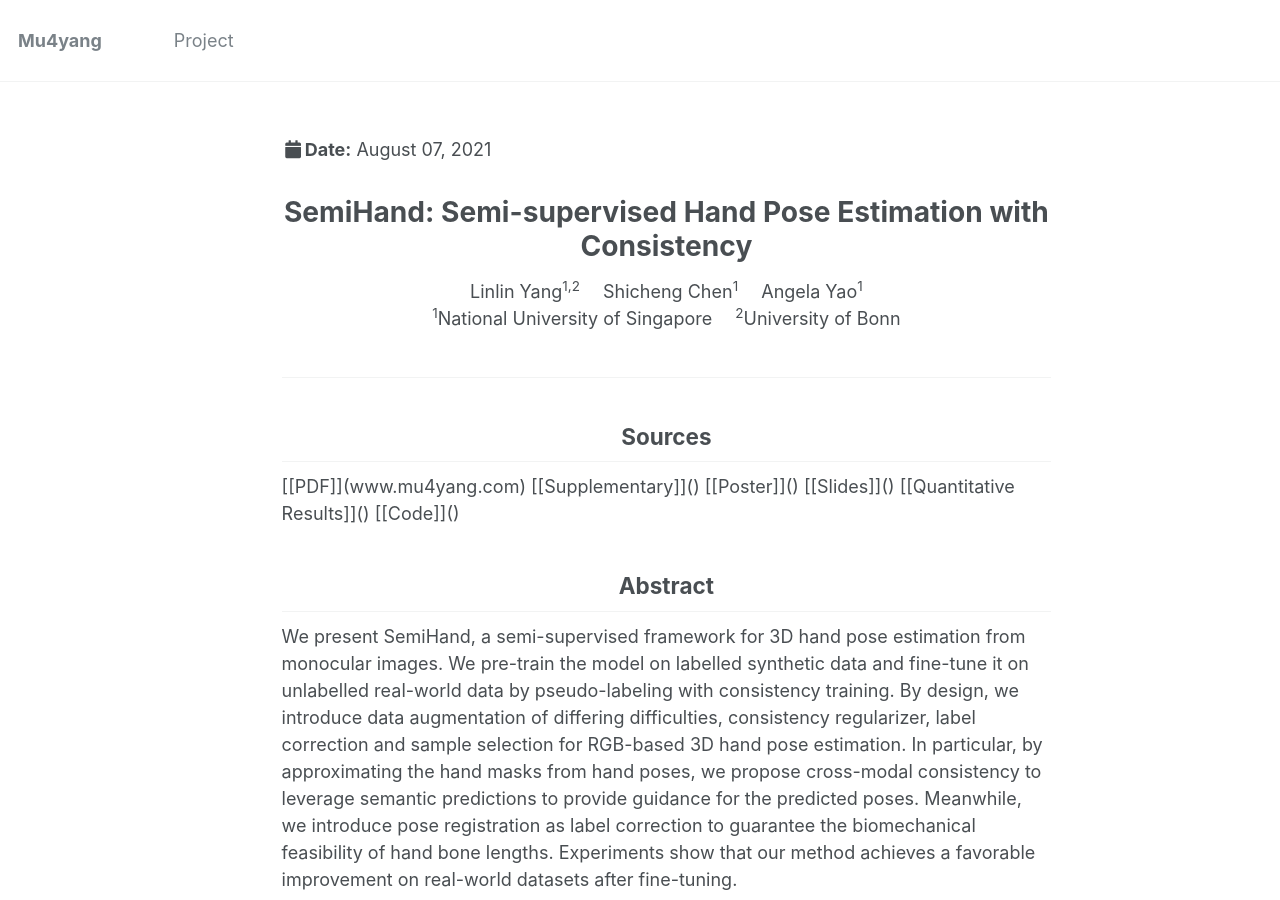
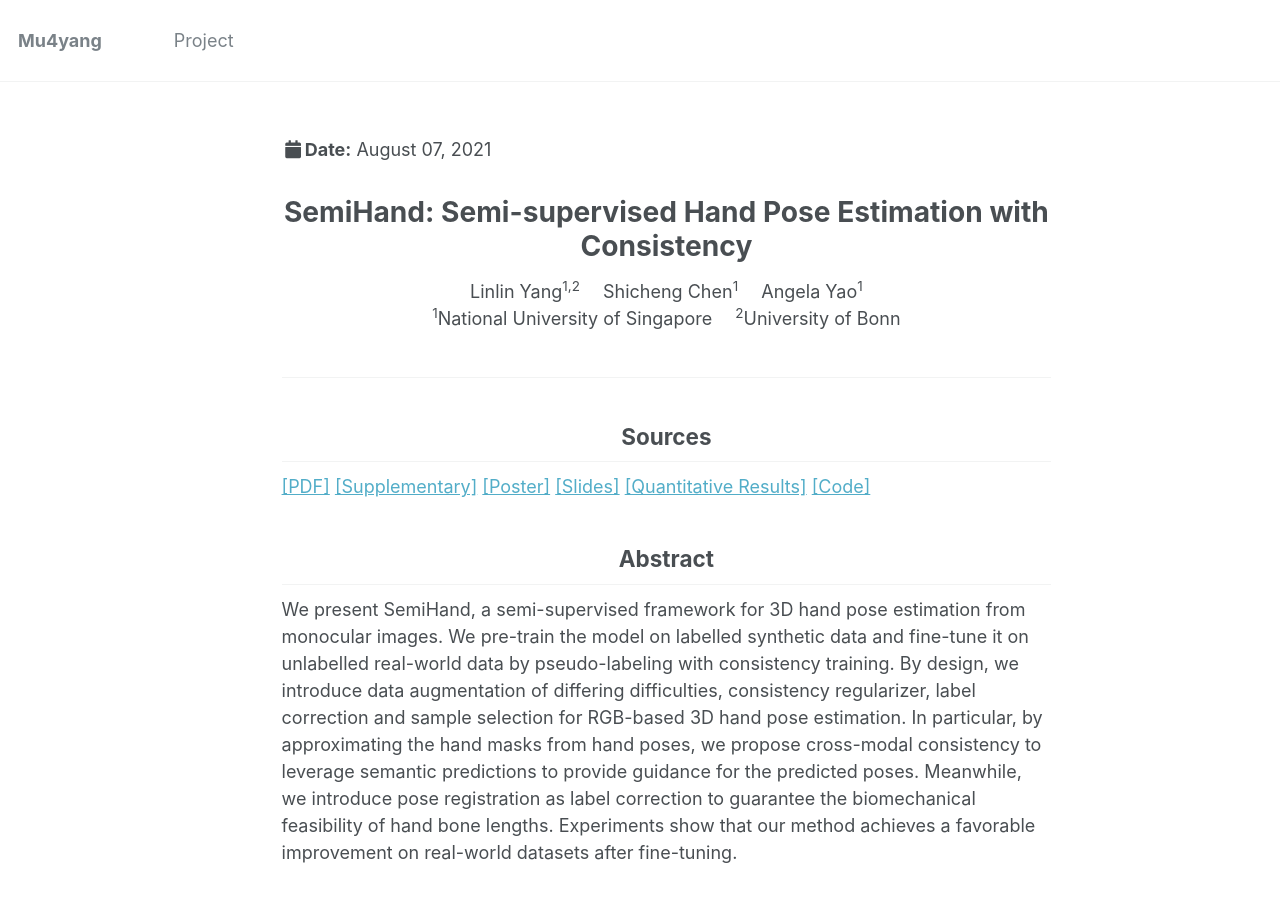
Before and after one commit to bestonebyone/mu4yang, a Jekyll site: the page built from _project/SemiHand.md, in a window 1280 px wide and 900 px high. Built offline with Jekyll 4.4.1, drawn with Linux system fonts in a browser that asks for light colours; some of the changed lines change nothing that is shown.

Commit message:
Update SemiHand.md

```diff
--- a/_project/SemiHand.md
+++ b/_project/SemiHand.md
@@ -34,9 +34,7 @@ permalink: /project/SemiHand
 
 <div align='center' ><h2>Sources</h2></div>
 
-[[PDF]](www.mu4yang.com) [[Supplementary]]() [[Poster]]() [[Slides]]() [[Quantitative Results]]() [[Code]]()
-
-
+<a href="www.mu4yang.com">[PDF]</a> <a href="">[Supplementary]</a>  <a href="">[Poster]</a>  <a href="">[Slides]</a>  <a href="">[Quantitative Results]</a>  <a href="">[Code]</a>
 
 
 
```
